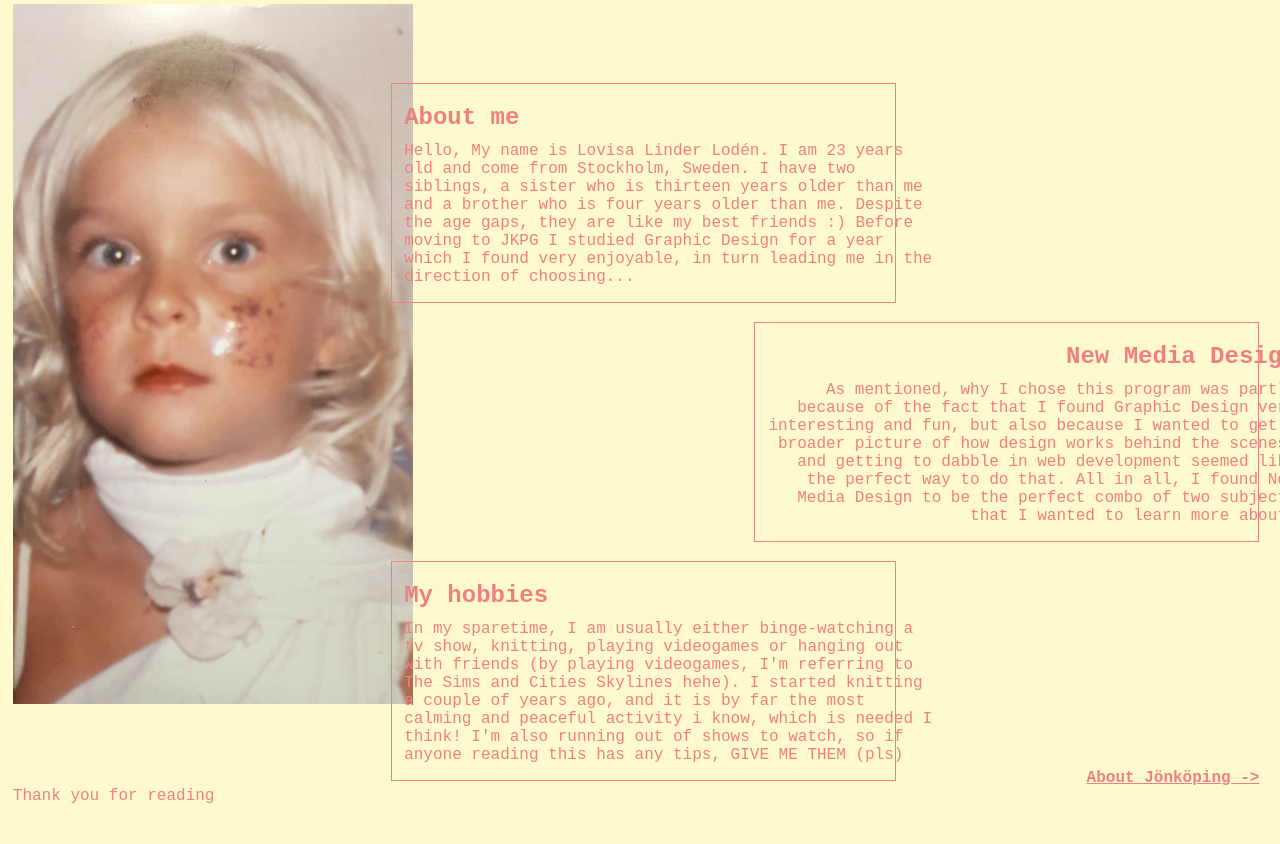
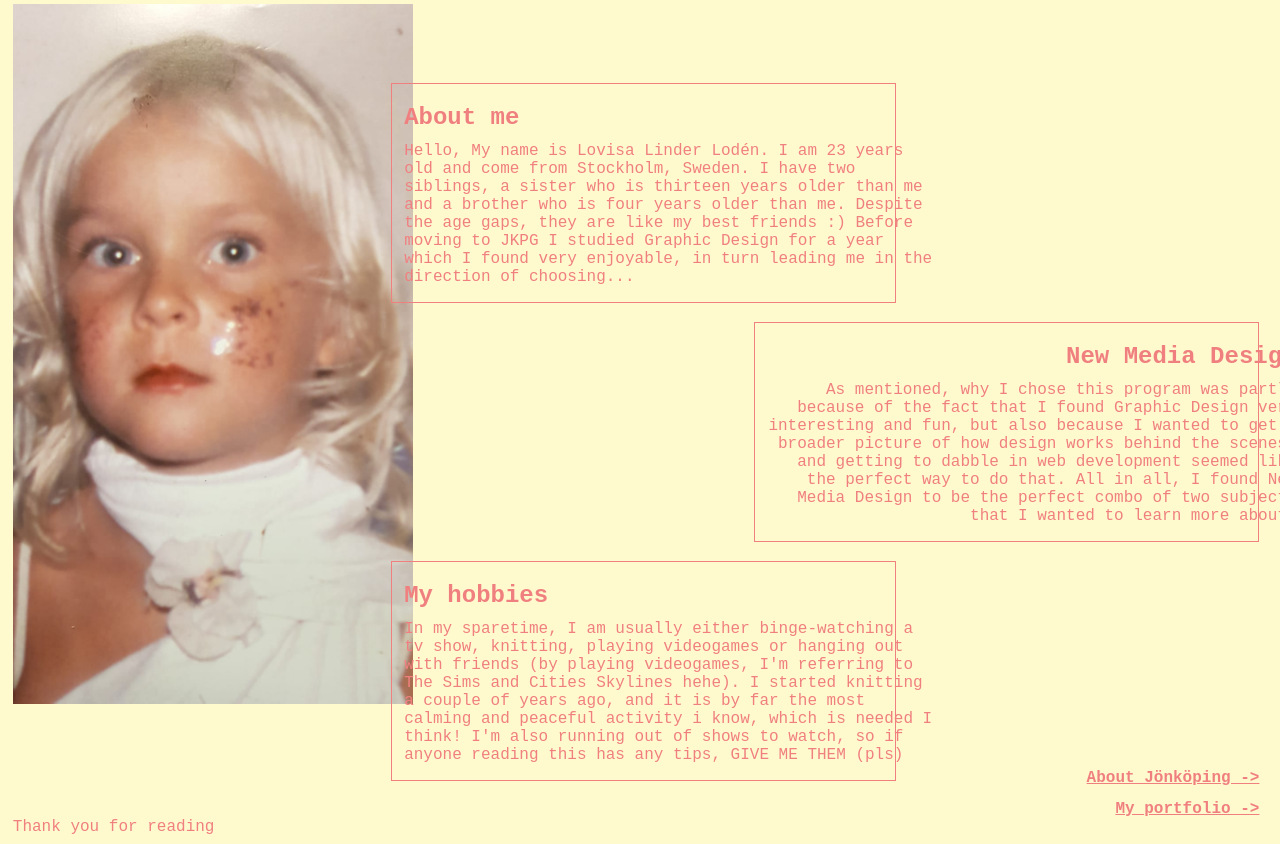
Before and after one commit to ju-nmd2022/wuid-portfolio-lilo22ga, a plain HTML site: page index.html in a window 1280 px wide. Shown: the part 102-946 px from the top of the page. Before the commit the page ends 915 px from the top, so only its background shows below. Drawn offline with Linux system fonts and the light colour scheme.

Commit message:
got prototype link to work

```diff
--- a/index.html
+++ b/index.html
@@ -56,7 +56,7 @@
         </p>
       </section>
       <a href="Aboutjkpg/index.html" class="onlylink">About Jönköping -></a>
-      <a href="grid.page/index.html" class="onlyotherlink"></a>
+      <a href="gridpage/index.html" class="onlyotherlink">My portfolio -></a>
     </main>
     <footer>Thank you for reading</footer>
   </body>
--- a/main.css
+++ b/main.css
@@ -78,6 +78,14 @@ h2 {
   margin-right: 1%;
 }
 
+.onlyotherlink {
+  color: lightcoral;
+  font-weight: bold;
+  align-self: flex-end;
+  margin-top: 1%;
+  margin-right: 1%;
+}
+
 .container {
   display: flex;
   flex-direction: column;
```
Also changed, not shown: gridpage/index.html (+2 -2 lines), podcast/index.html (renamed from figmaprototype/index.html), podcast/main.css (renamed from figmaprototype/main.css), podcast/view1newnew.png (renamed from figmaprototype/view1newnew.png), podcast/view2.png (renamed from figmaprototype/view2.png), podcast/view3.png (renamed from figmaprototype/view3.png), 1 other file.
